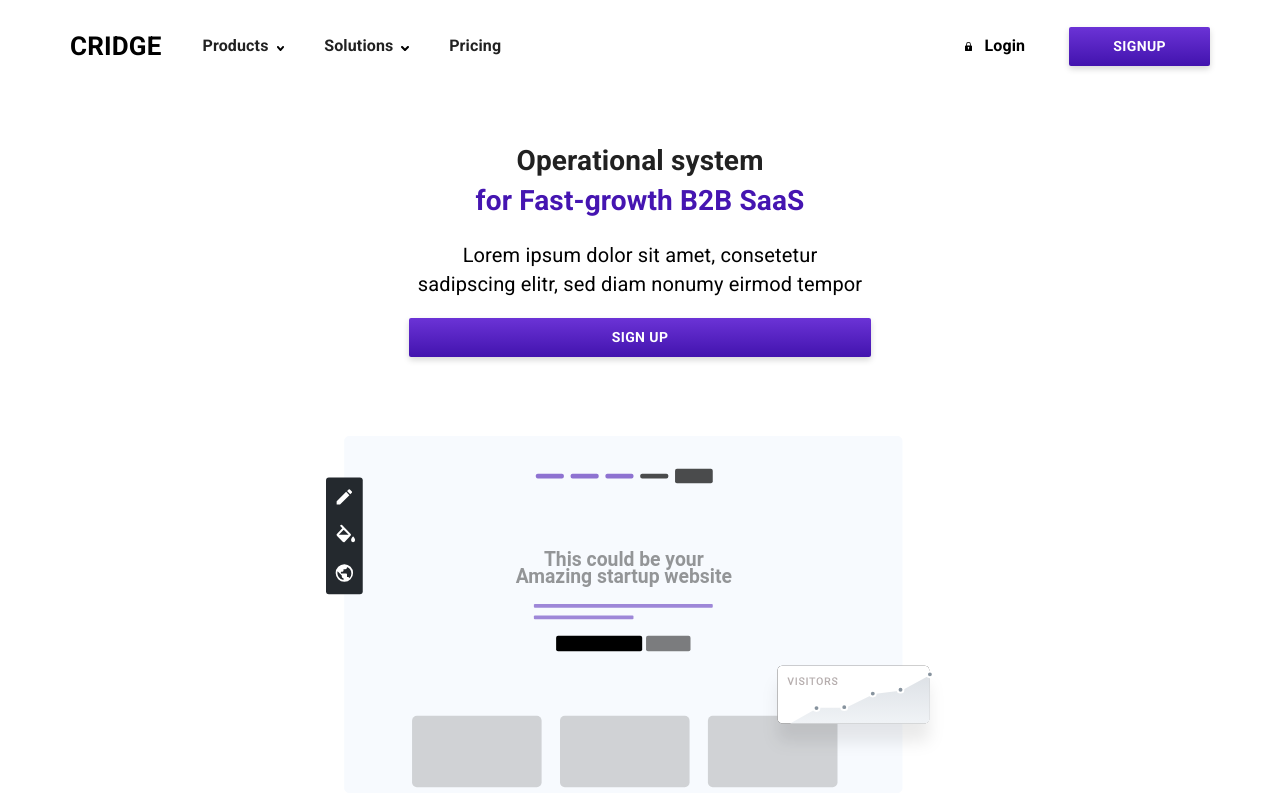
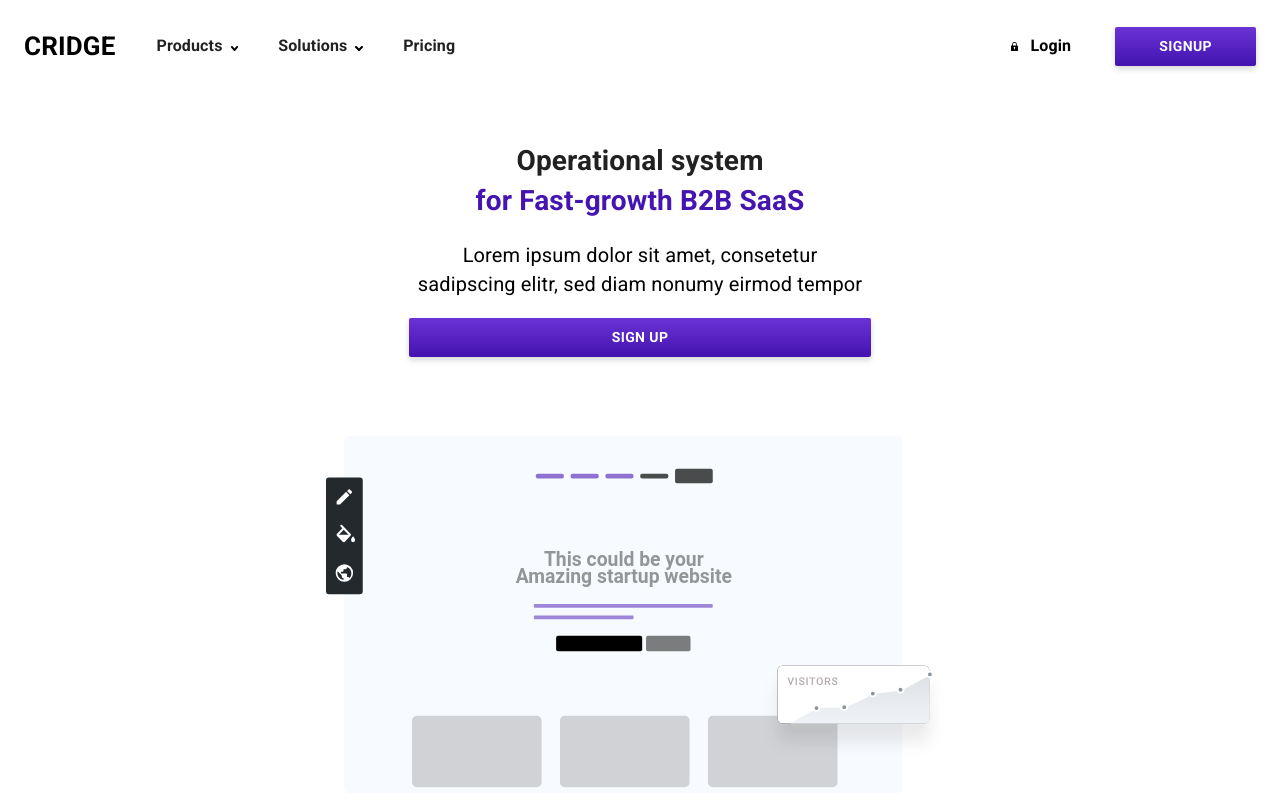
Before and after one commit to HamzaManzoorUIUX/cridge, a React (Create React App) app: page / in a window 1280 px wide. Shown: the top 800 px of the page. Built offline with nearby package versions, Linux system fonts and the light colour scheme.

Commit message:
2nd revision complete

```diff
--- a/src/App.css
+++ /dev/null
@@ -1,8 +0,0 @@
-@import url(https://fonts.googleapis.com/css2?family=Roboto:wght@400;500;700&display=swap);
-@media (min-width: 1280px)
-{
-  .MuiContainer-maxWidthLg {
-    max-width: 1140px !important;
-    padding: 0px !important;
-}
-}
--- a/src/App.js
+++ b/src/App.js
@@ -1,6 +1,5 @@
 import React from 'react';
 import Cridge from './features/Cridge'
-import './App.css';
 
 function App() {
   return (
--- a/src/features/Cridge.jsx
+++ b/src/features/Cridge.jsx
@@ -3,7 +3,7 @@ import NavBar from './NavBar';
 
 import CssBaseline from '@material-ui/core/CssBaseline';
 import Container from '@material-ui/core/Container';
-
+import { makeStyles } from "@material-ui/core";
 import Header from "./Header";
 import FeatureOne from "./FeatureOne";
 import Chatcomp from "./Chatcomp";
@@ -12,14 +12,24 @@ import BlogSection from "./BlogSection";
 import FAQs from './FAQs';
 import Subscrib from './Subscrib';
 import Footer from './Footer';
+const useStyles=makeStyles((theme)=>({
+root:{
+    [theme.breakpoints.up('md')]: {
+        maxWidth: '1140px',
+        padding: '0px'
 
+    },
+
+}
+}))
 
 function Cridge(props) {
+    const classes=useStyles();
     return (
         <React.Fragment>
             <CssBaseline />
             <NavBar />
-            <Container fixed>
+            <Container fixed className={classes.root}>
                <Header/>
               <FeatureOne/>
             </Container>
--- a/src/features/Subscrib.jsx
+++ b/src/features/Subscrib.jsx
@@ -30,6 +30,7 @@ const useStyles = makeStyles((theme) => ({
         }
     },
     subscribeInput: {
+        boxSizing:'border-box',
         [theme.breakpoints.up('md')]: {
             width: '100%',
             border: '1px solid #4717B3',
@@ -41,6 +42,8 @@ const useStyles = makeStyles((theme) => ({
             alignItems: 'center',
             borderRadius: 4,
             paddingRight: 4,
+            paddingTop:0,
+            paddingBottom:0,
             justifyContent: 'space-between',
             backgroundColor: 'white'
         },
@@ -66,23 +69,26 @@ const useStyles = makeStyles((theme) => ({
     input: {
 
         [theme.breakpoints.down('md')]: {
+
+        marginBottom: 8,
+
+        },
+        [theme.breakpoints.up('md')]: {
+            width: '100%',
+            border: 'none',
+            paddingLeft: 16,
             '&:focus,&:active': {
                 border: 'none',
                 outline: 'none',
                 boxShadow: 'none'
-            }
+            },
         },
-        [theme.breakpoints.up('md')]: {
-            width: '100%',
-            border: 'none',
-            paddingLeft: 16
-        },
-        height: 40,
+height:'32px',
+boxSizing:"border-box",
         borderRadius: 4,
         border: '1px solid #4717B3',
         paddingLeft: '16px',
         width: '100%',
-        marginBottom: 8,
     }
 }))
 
--- a/src/index.css
+++ /dev/null
@@ -1,12 +0,0 @@
-body {
-  margin: 0;
-  font-family: 'roboto';
-  -webkit-font-smoothing: antialiased;
-  -moz-osx-font-smoothing: grayscale;
-  overflow-x: hidden;
-}
-
-code {
-  font-family: source-code-pro, Menlo, Monaco, Consolas, 'Courier New',
-    monospace;
-}
--- a/src/index.js
+++ b/src/index.js
@@ -4,8 +4,7 @@ import ReactDOM from 'react-dom';
 import CssBaseline from '@material-ui/core/CssBaseline';
 import { ThemeProvider } from '@material-ui/core/styles';
 import App from './App';
-import theme from './theme';
-import './index.css';
+import theme from './Theme/theme';
 
 
 ReactDOM.render(
```
Also changed, not shown: src/Theme/theme.js (renamed from src/theme.js).
